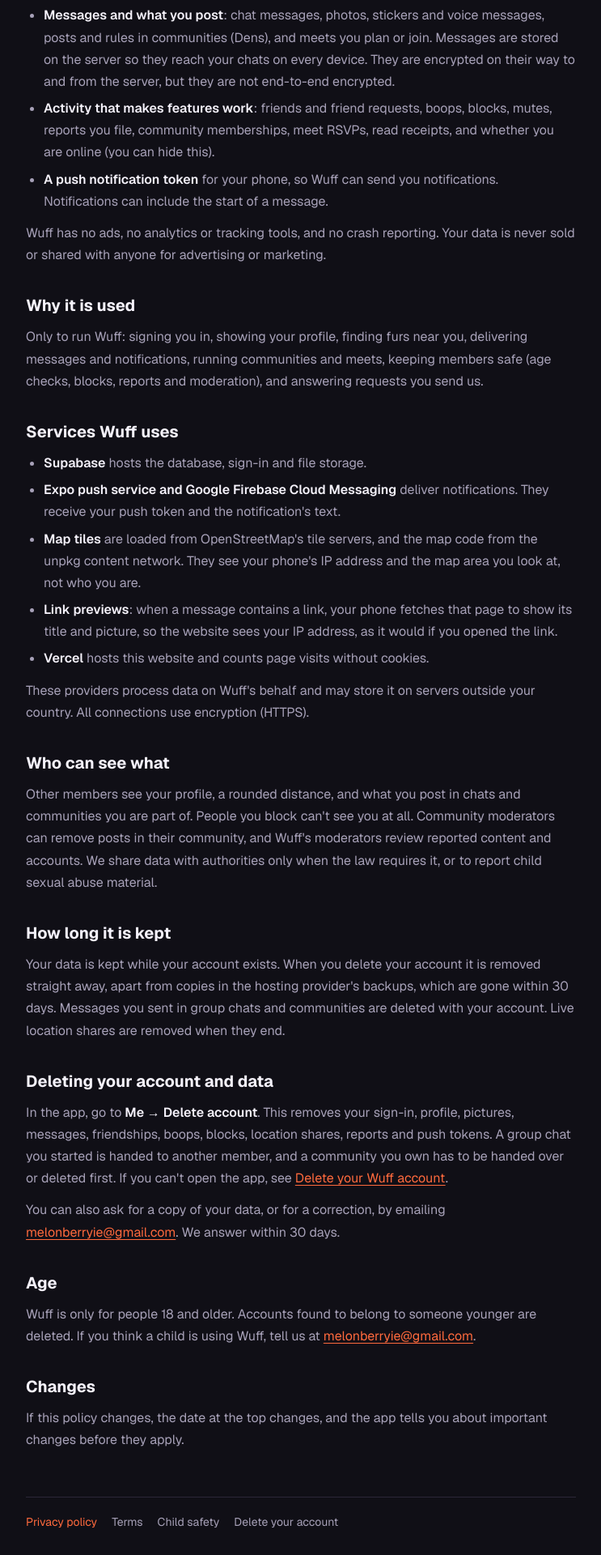
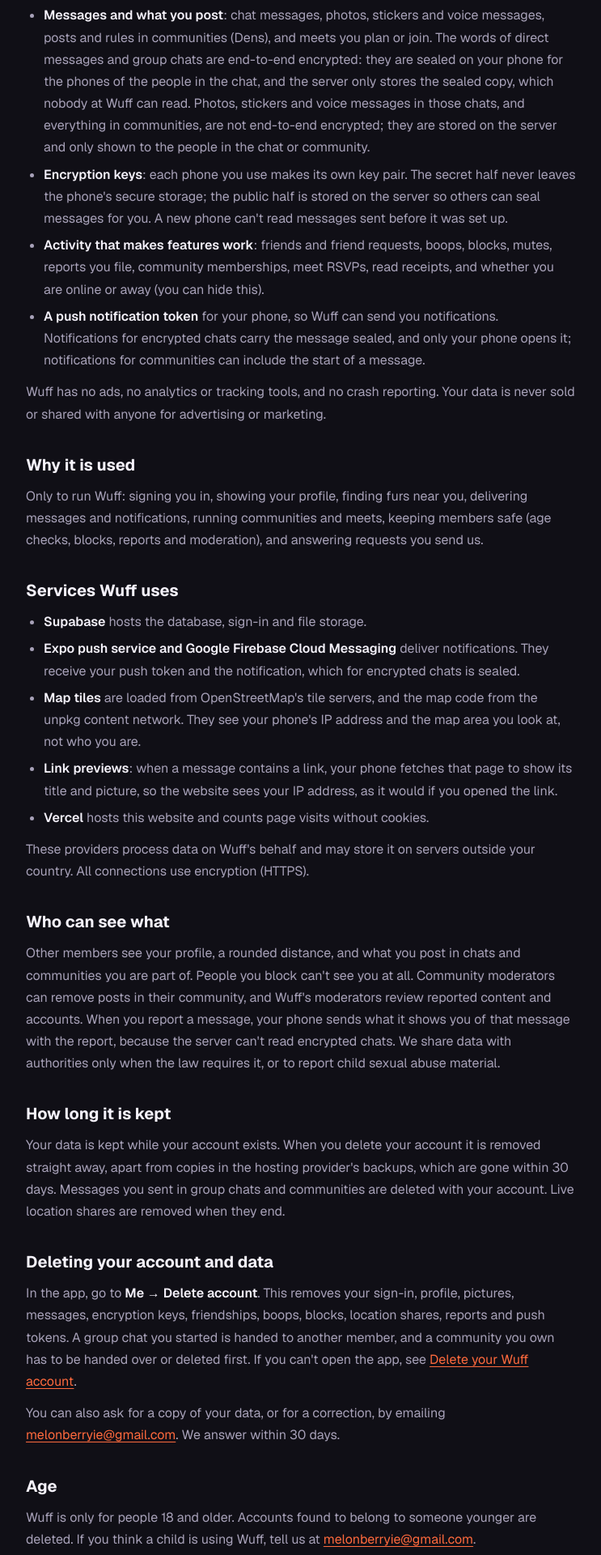
Before and after one commit to xmasdev/meowlon, a Next.js app: page /wuff/privacy in a window 1280 px wide. Shown: the part 660-2580 px from the top of the page at 81% size, without its empty margins (268-1011 px from the left). Built offline with nearby package versions, Linux system fonts and the light colour scheme; a web font is replaced by a local one.

Commit message:
Wuff policies for 1.2.0: end-to-end encrypted chats, message reports, terms and conditions
Co-Authored-By: Claude Opus 5.5 <noreply@anthropic.com>

```diff
--- a/src/app/wuff/delete-account/page.tsx
+++ b/src/app/wuff/delete-account/page.tsx
@@ -53,7 +53,7 @@ export default function WuffDeleteAccount() {
         <li>Messages, photos, stickers and voice messages you sent.</li>
         <li>Friends, boops, blocks, mutes, community memberships and meet RSVPs.</li>
         <li>Your location and any live location shares.</li>
-        <li>Reports you filed and your notification tokens.</li>
+        <li>Your phones&apos; encryption keys, reports you filed and your notification tokens.</li>
       </ul>
 
       <h2>What is kept</h2>
--- a/src/app/wuff/privacy/page.tsx
+++ b/src/app/wuff/privacy/page.tsx
@@ -45,18 +45,28 @@ export default function WuffPrivacy() {
         </li>
         <li>
           <strong>Messages and what you post</strong>: chat messages, photos, stickers and voice
-          messages, posts and rules in communities (Dens), and meets you plan or join. Messages are
-          stored on the server so they reach your chats on every device. They are encrypted on
-          their way to and from the server, but they are not end-to-end encrypted.
+          messages, posts and rules in communities (Dens), and meets you plan or join. The words
+          of direct messages and group chats are end-to-end encrypted: they are sealed on your
+          phone for the phones of the people in the chat, and the server only stores the sealed
+          copy, which nobody at Wuff can read. Photos, stickers and voice messages in those chats,
+          and everything in communities, are not end-to-end encrypted; they are stored on the
+          server and only shown to the people in the chat or community.
+        </li>
+        <li>
+          <strong>Encryption keys</strong>: each phone you use makes its own key pair. The secret
+          half never leaves the phone&apos;s secure storage; the public half is stored on the
+          server so others can seal messages for you. A new phone can&apos;t read messages sent
+          before it was set up.
         </li>
         <li>
           <strong>Activity that makes features work</strong>: friends and friend requests, boops,
           blocks, mutes, reports you file, community memberships, meet RSVPs, read receipts, and
-          whether you are online (you can hide this).
+          whether you are online or away (you can hide this).
         </li>
         <li>
           <strong>A push notification token</strong> for your phone, so Wuff can send you
-          notifications. Notifications can include the start of a message.
+          notifications. Notifications for encrypted chats carry the message sealed, and only your
+          phone opens it; notifications for communities can include the start of a message.
         </li>
       </ul>
       <p>
@@ -78,7 +88,8 @@ export default function WuffPrivacy() {
         </li>
         <li>
           <strong>Expo push service and Google Firebase Cloud Messaging</strong> deliver
-          notifications. They receive your push token and the notification&apos;s text.
+          notifications. They receive your push token and the notification, which for encrypted
+          chats is sealed.
         </li>
         <li>
           <strong>Map tiles</strong> are loaded from OpenStreetMap&apos;s tile servers, and the map
@@ -104,7 +115,8 @@ export default function WuffPrivacy() {
         Other members see your profile, a rounded distance, and what you post in chats and
         communities you are part of. People you block can&apos;t see you at all. Community
         moderators can remove posts in their community, and Wuff&apos;s moderators review reported
-        content and accounts. We share data with authorities only when the law requires it, or to
+        content and accounts. When you report a message, your phone sends what it shows you of
+        that message with the report, because the server can&apos;t read encrypted chats. We share data with authorities only when the law requires it, or to
         report child sexual abuse material.
       </p>
 
@@ -119,7 +131,8 @@ export default function WuffPrivacy() {
       <h2>Deleting your account and data</h2>
       <p>
         In the app, go to <strong>Me → Delete account</strong>. This removes your sign-in, profile,
-        pictures, messages, friendships, boops, blocks, location shares, reports and push tokens. A
+        pictures, messages, encryption keys, friendships, boops, blocks, location shares, reports and
+        push tokens. A
         group chat you started is handed to another member, and a community you own has to be
         handed over or deleted first. If you can&apos;t open the app, see{" "}
         <Link href="/wuff/delete-account">Delete your Wuff account</Link>.
--- a/src/app/wuff/terms/page.tsx
+++ b/src/app/wuff/terms/page.tsx
@@ -4,14 +4,14 @@ import { WUFF_CONTACT, WuffLegalPage } from "@/components/wuff-legal";
 
 export const metadata: Metadata = {
   metadataBase: new URL("https://www.meowlon.com"),
-  title: "Terms · wuff",
+  title: "Terms and conditions · wuff",
   description: "The rules for using Wuff, and what happens when they are broken.",
   icons: { icon: "/wuff/icon.png" },
 };
 
 export default function WuffTerms() {
   return (
-    <WuffLegalPage title="Terms of use" updated="23 October 2026" path="/wuff/terms">
+    <WuffLegalPage title="Terms and conditions" updated="23 October 2026" path="/wuff/terms">
       <p>
         These terms are the agreement between you and melon (meowlon), who makes Wuff. By creating
         an account or using Wuff you agree to them and to the{" "}
@@ -93,6 +93,15 @@ export default function WuffTerms() {
         terms there. Content that may be illegal is reported to the authorities.
       </p>
 
+      <h2>Encrypted chats</h2>
+      <p>
+        The words in direct messages and group chats are end-to-end encrypted, so nobody at Wuff
+        can read them. These terms still apply inside them. When you report a message, your
+        phone sends that message to the moderators with the report, so they can act on it.
+        Photos, stickers and voice messages, and everything in communities, are not end-to-end
+        encrypted and can be reviewed by moderators when reported.
+      </p>
+
       <h2>Your content</h2>
       <p>
         You keep ownership of what you post. You give Wuff permission to store it, show it to the
@@ -124,6 +133,13 @@ export default function WuffTerms() {
         accounts that break these terms.
       </p>
 
+      <h2>Your responsibility</h2>
+      <p>
+        You are responsible for what you post and for how you use Wuff. If your use of Wuff
+        breaks these terms or the law and someone makes a claim against melon because of it, you
+        agree to cover the reasonable costs of that claim, as far as the law allows.
+      </p>
+
       <h2>Changes and contact</h2>
       <p>
         If these terms change, the date at the top changes, and the app tells you about important
--- a/src/components/wuff-legal.tsx
+++ b/src/components/wuff-legal.tsx
@@ -8,7 +8,7 @@ export const legalStyles = styles;
 
 const pages = [
   { href: "/wuff/privacy", label: "Privacy policy" },
-  { href: "/wuff/terms", label: "Terms" },
+  { href: "/wuff/terms", label: "Terms and conditions" },
   { href: "/wuff/child-safety", label: "Child safety" },
   { href: "/wuff/delete-account", label: "Delete your account" },
 ];
```
